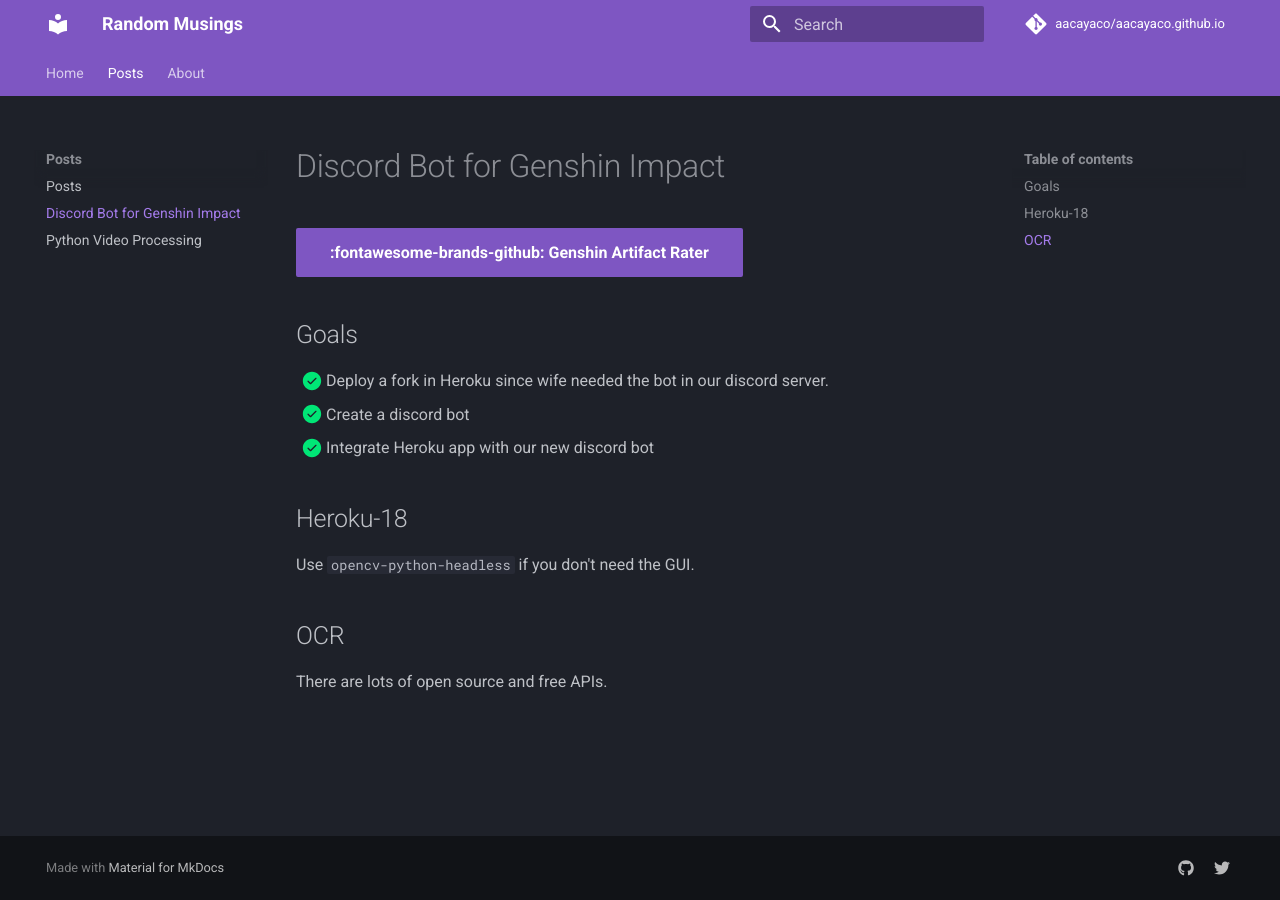
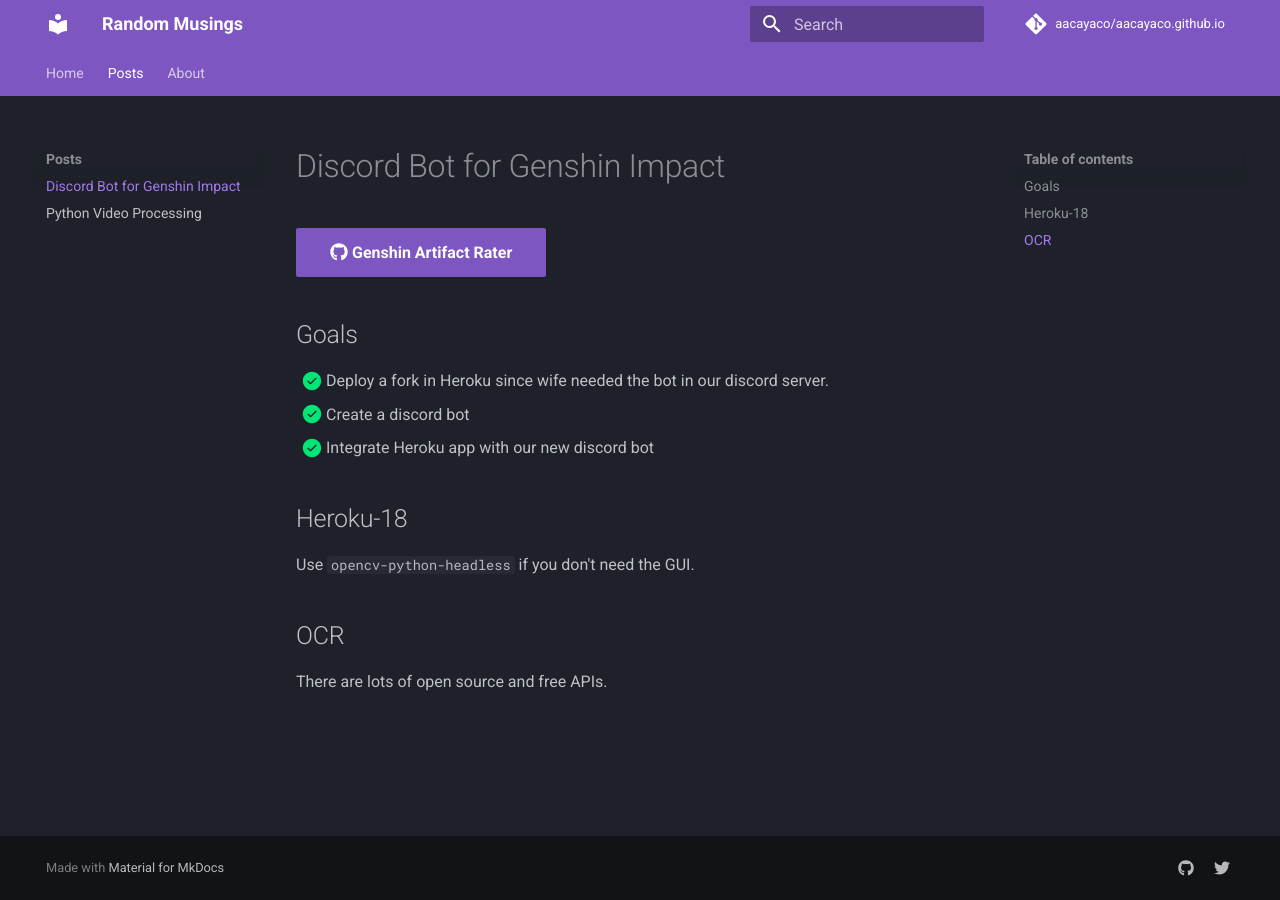
Before and after one commit to aacayaco/aacayaco.github.io, an MkDocs documentation site: the page built from docs/posts/2021-01-13.md, in a window 1280 px wide. Built offline with MkDocs 1.6.1 and Material for MkDocs 9.7.7, drawn with Linux system fonts in a browser that asks for light colours; comment, search, counter and statistics services are not loaded.

Commit message:
Remove posts index nav item and fix icon rendering
Adds pymdownx.emoji extension so fontawesome icons render in buttons.
Removes redundant posts/index.md from nav and deletes the file.

Co-Authored-By: Claude Sonnet 4.6 <noreply@anthropic.com>

```diff
--- a/mkdocs.yml
+++ b/mkdocs.yml
@@ -21,7 +21,6 @@ theme:
 nav:
   - Home: index.md
   - Posts:
-    - posts/index.md
     - Discord Bot for Genshin Impact: posts/2021-01-13.md
     - Python Video Processing: posts/2021-02-09.md
   - About: about.md
@@ -31,6 +30,9 @@ markdown_extensions:
       custom_checkbox: true
   - pymdownx.highlight
   - pymdownx.superfences
+  - pymdownx.emoji:
+      emoji_index: !!python/name:material.extensions.emoji.twemoji
+      emoji_generator: !!python/name:material.extensions.emoji.to_svg
   - attr_list
   - md_in_html
 
```
Also changed, not shown: docs/posts/index.md (deleted, +0 -3 lines).
